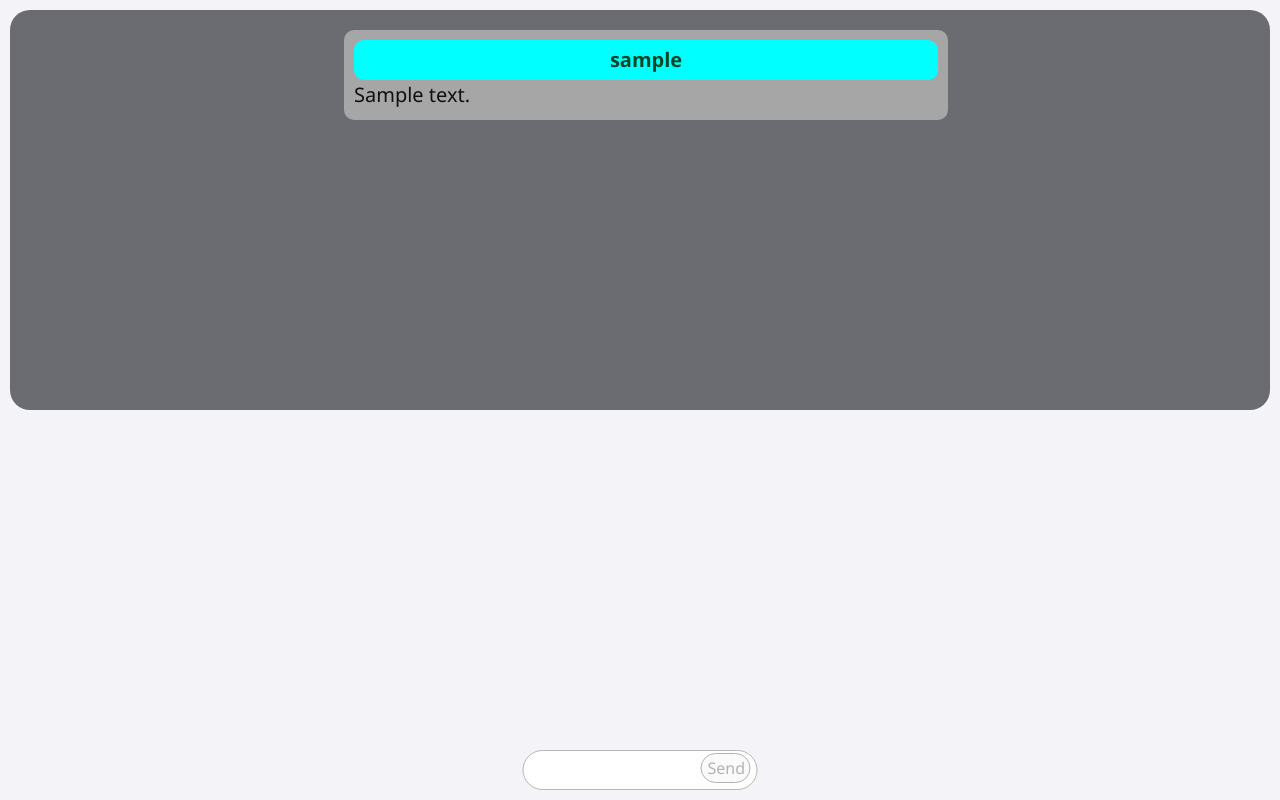
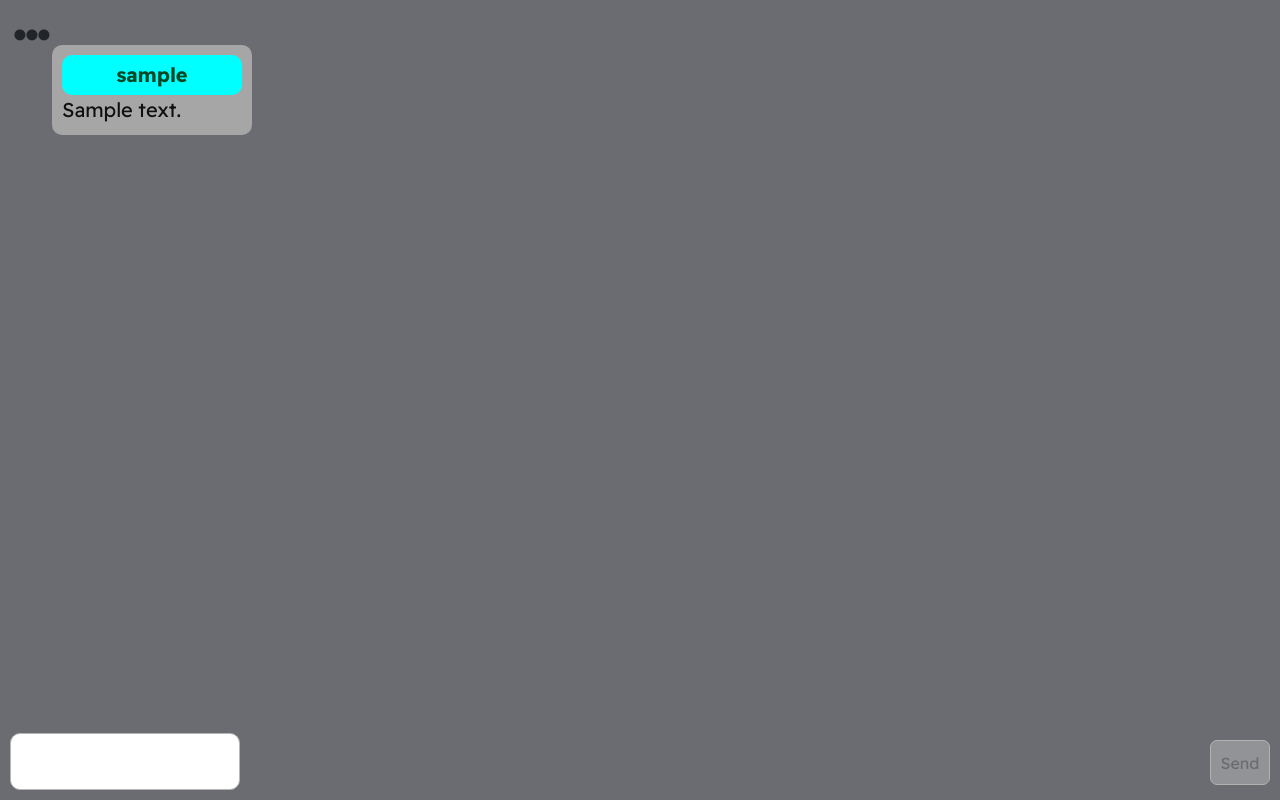
Before and after one commit to Abdallah-Mahmoud-123/openchat, a Flask app: template templates/app.html in a window 1280 px wide. Run offline with Flask 3, Linux system fonts and the light colour scheme; the template is opened without the code that fills it: most values are stand-ins (such as "Sample title", 1, 10 or a date in 2020); some libraries are stand-ins or nearby versions.

Commit message:
Add files via upload

```diff
--- a/static/chat.css
+++ b/static/chat.css
@@ -1,52 +1,75 @@
 body {
-    background: #F3F3F8;
+    background: #6B6C72;
     padding: 10px;
-    font-family: 'Segoe UI', Tahoma, Geneva, Verdana, sans-serif;
+    font-family: 'Readex Pro', sans-serif;
+    -webkit-font-smoothing: antialiased;
+    -moz-osx-font-smoothing: grayscale;
 }
-
-input {
-    width: 235px;
-    height: 40px;
+textarea {
+    width: 230px;
+    max-height: 100px;
+    min-height: 20px;
+    height: auto;
     border: solid 0.5px #B6B6B6;
-    border-radius: 50px;
+    border-radius: 10px;
     font-size: 15px;
     font-weight: 500;
     outline: none;
-    padding: 2px 60px 2px 10px;
+    overflow-y: auto;
+    word-wrap: break-word;
+    transition: height 0.2s ease;
+    resize: none;
+    padding: 5px 10px 5px 10px;
 }
+[dir="rtl"] li {
+  text-align: right;
+  margin-right: 10px;
+  margin-left: auto; /* يخليها تروح لليمين */
+}
+
+[dir="ltr"] li {
+  text-align: left;
+  margin-left: 10px;
+  margin-right: auto; /* يخليها تروح لليسار */
+}
+
 
 #msgArea {
     background: #6B6C72;
     border-radius: 20px;
-    height: 400px;
+    height: 490px;
     position: relative;
-    top: 0;
+    top: 15px;
     margin-bottom: 30px;
     padding: 20px 20px 20px 0px;
     overflow-y: auto;
     word-wrap: break-word;
     width: 100%;
+    text-align: center;
 }
 
 button {
-    border-radius: 50px;
-    height: 30px;
-    width: 50px;
+    border-radius: 7px;
+    height: 45px;
+    width: 60px;
     border: solid 0.5px #B1B1B1;
-    position: absolute;
-    right: 7px;
-    bottom: 7px;
     transition: 0.2s;
+    display: flex;
+    align-items: center;
+    justify-content: center;
+    position: fixed;
+    bottom: 15px;
+    right: 10px;
+}
 
-}
 
 .input {
     display: flex;
     justify-content: space-between;
     position: fixed;
     bottom: 10px;
-    left: 50%;
-    transform: translateX(-50%);
+    width: 300px;
+
 
 }
 button:active {
@@ -60,13 +83,14 @@ li {
     margin: 10px;
     padding: 10px;
     border-radius: 10px;
-    max-width: 50%;
+    max-width: 200px;
     margin: auto;
     color: #0f110f;
     margin-bottom: 20px;
     display: flex;
     justify-content: flex-start;
     flex-direction: column;
+
 
 }
 
@@ -77,6 +101,33 @@ strong {
     border-radius: 10px;
     font-size: 20px;
     font-weight: bold;
-    text-align: center;
+    display: flex;
+    align-items: center;
+    justify-content: center;
+
 
 }
+
+
+.box {
+  display: flex;
+  position: relative;
+  z-index: 2;
+}
+#a {
+  position: absolute;
+  transition: 0.2s;
+  left: 3px;
+}
+#b {
+  position: absolute;
+  left: 15px;
+  transition: 0.2s;
+
+}
+#c {
+  position: absolute;
+  transition: 0.2s;
+
+  left: 27px;
+}
--- a/templates/app.html
+++ b/templates/app.html
@@ -1,5 +1,5 @@
 <!DOCTYPE html>
-<html lang="en">
+<html lang="en" id="main_root" dir="ltr">
 
 <head>
   <meta charset="UTF-8">
@@ -14,9 +14,20 @@
   <!-- Custom Styles -->
   <link rel="stylesheet" href="{{ url_for('static', filename='chat.css') }}">
 
+  <link rel="preconnect" href="https://fonts.googleapis.com">
+<link rel="preconnect" href="https://fonts.gstatic.com" crossorigin>
+<link href="https://fonts.googleapis.com/css2?family=Readex+Pro:wght@200..700&display=swap" rel="stylesheet">
+
+
 </head>
 
 <body>
+   <div class="box" onclick="box()">
+  <h1 id="a">•</h1>
+  <h1 id="b">•</h1>
+  <h1 id="c">•</h1>
+
+ </div>
 
   <div id="msgArea">
     <ul id="ul">
@@ -29,7 +40,7 @@
 
   </div>
   <div class="input">
-    <input oninput="check()" type="text" id="inpMsg" />
+    <textarea oninput="check()" type="text" id="inpMsg" ></textarea>
     <button id="btnSend" disabled>Send</button>
   </div>
   <script src="https://cdn.socket.io/4.7.5/socket.io.min.js"></script>
--- a/templates/index.html
+++ b/templates/index.html
@@ -3,12 +3,11 @@
   <head>
     <meta charset="UTF-8" />
     <meta name="viewport" content="width=device-width, initial-scale=1.0" />
-    <title>my app</title>
     <link rel="stylesheet" href="{{url_for('static', filename='style.css')}}" />
   </head>
   <body>
     <div id="box">
-    <h1>Wellcome to flask app</h1>
+    <h1>Wellcome to openchat</h1>
     <form action="/signIn">
       <button type="submit">sign in</button>
     </form>
--- a/templates/sign_up.html
+++ b/templates/sign_up.html
@@ -61,7 +61,7 @@
       </div>
 
 
-      <button type="submit" disabled>Finished</button>
+      <button type="submit" disabled>sign up</button>
       {% if error %}
         <p style="color: red">{{ error }}</p>
       {% endif %}
```
Also changed, not shown: static/sign_up.js (+14 -1 lines), static/style.css (+4 -3 lines), templates/sign_in.html (+12 -6 lines), app.py (line endings or trailing spaces).
